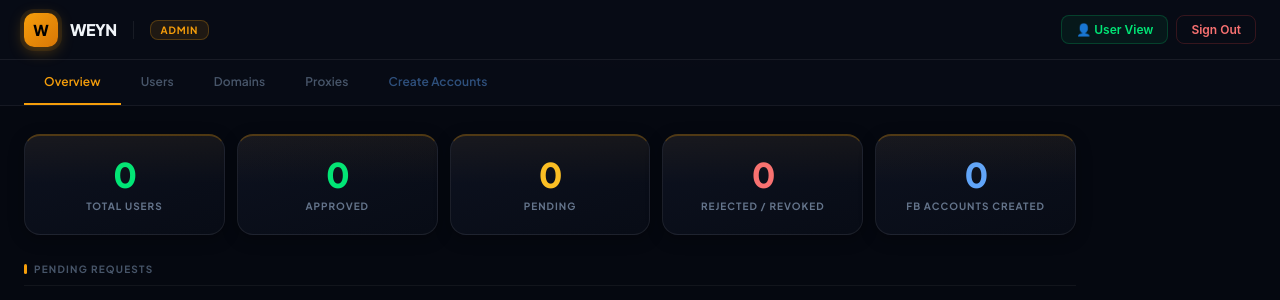
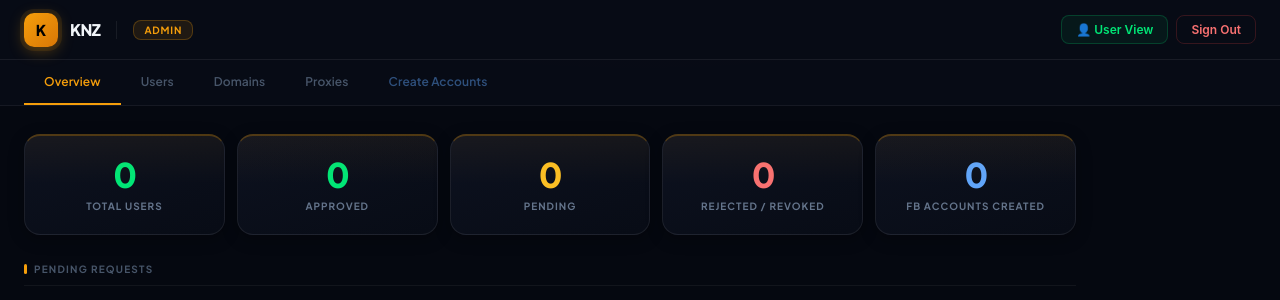
Before and after one commit to jirowxx/fbweb, a Flask app: page /admin in a window 1280 px wide. Shown: the top 300 px of the page. Run offline with Flask 3, Linux system fonts and the light colour scheme; the visitor is signed in with stand-in values (Sample User, id 1); data that the repository does not hold is empty; parts of the project's set-up code (start-up, migrations or seed data) failed here and were passed over; some libraries are stand-ins or nearby versions.

Commit message:
Update admin.html

```diff
--- a/templates/admin.html
+++ b/templates/admin.html
@@ -3,7 +3,7 @@
 <head>
 <meta charset="UTF-8">
 <meta name="viewport" content="width=device-width, initial-scale=1.0">
-<title>WEYN — Admin</title>
+<title>KNZ — Admin</title>
 <link rel="preconnect" href="https://fonts.googleapis.com">
 <link href="https://fonts.googleapis.com/css2?family=Plus+Jakarta+Sans:wght@300;400;500;600;700;800&family=JetBrains+Mono:wght@400;500&display=swap" rel="stylesheet">
 <style>
@@ -523,8 +523,8 @@
 <body>
 
 <header>
-  <div class="logo-mark">W</div>
-  <span class="logo-text">WEYN</span>
+  <div class="logo-mark">K</div>
+  <span class="logo-text">KNZ</span>
   <div class="logo-sep"></div>
   <span class="admin-badge">ADMIN</span>
   <div class="header-actions">
```
